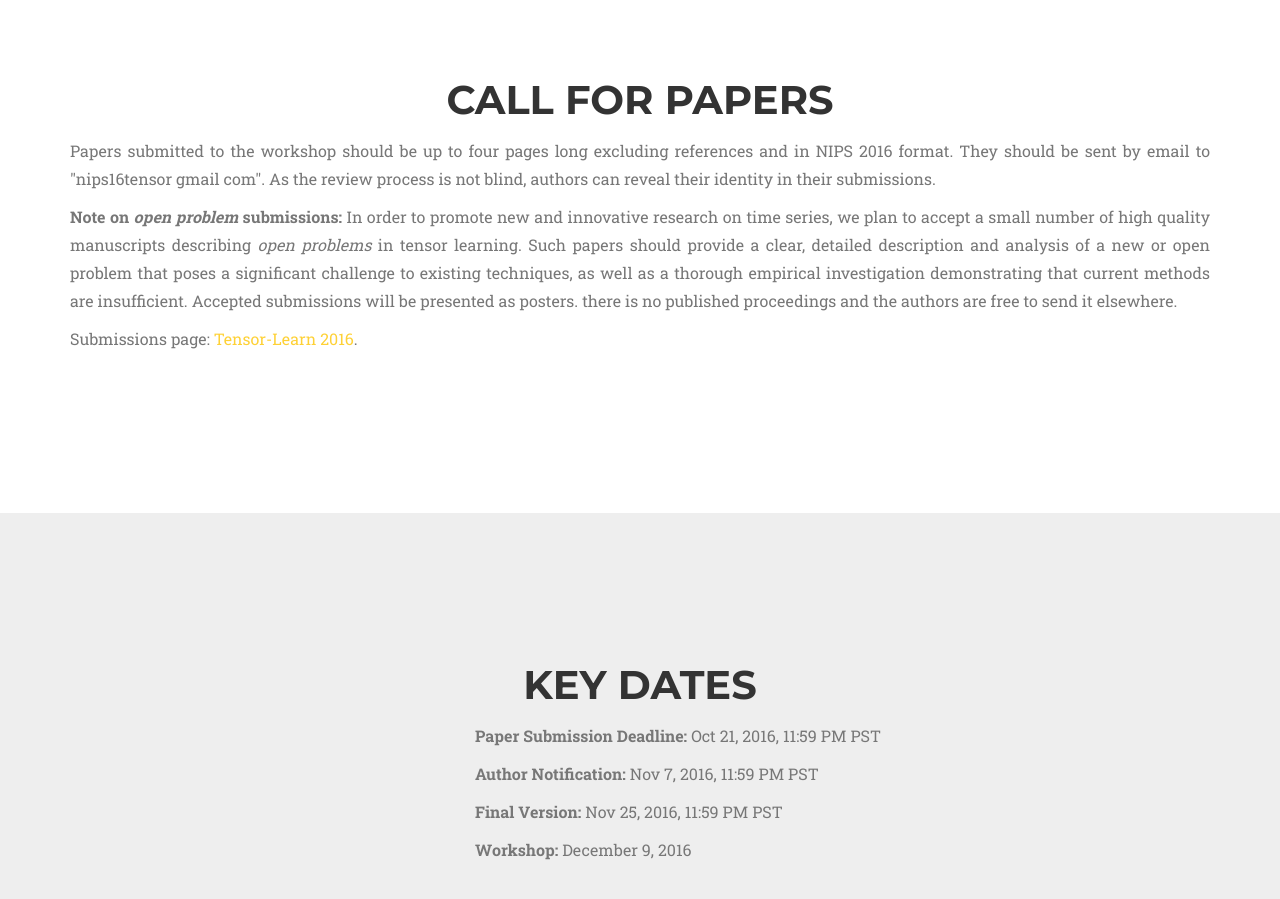
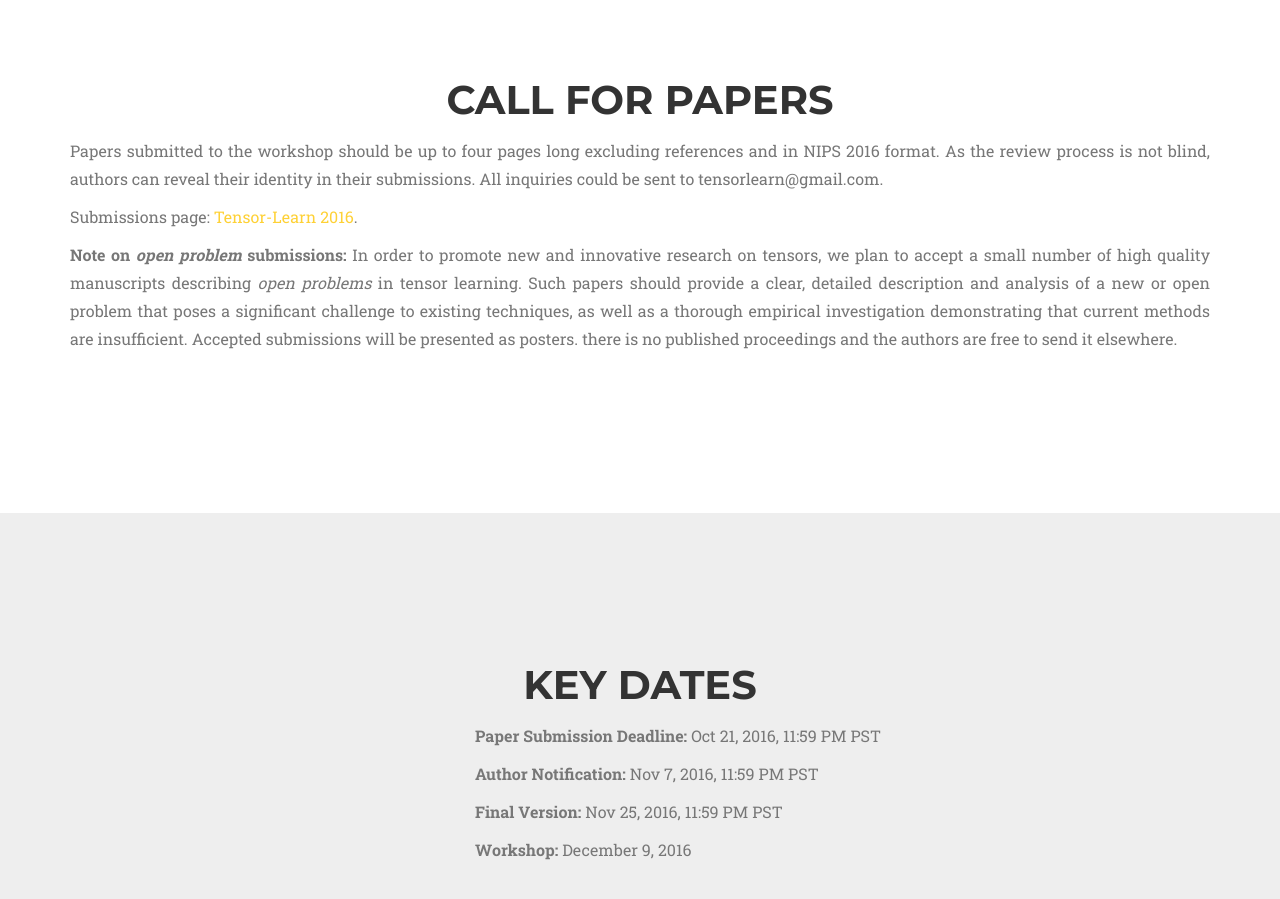
Before and after one commit to yuqirose/time-series-workshop, a plain HTML site: page index.html in a window 1280 px wide. Shown: the part 5140-6039 px from the top of the page. Drawn offline with nearby package versions, Linux system fonts and the light colour scheme; a web font is replaced by a local one.

Commit message:
Update gmail address

```diff
--- a/index.html
+++ b/index.html
@@ -369,15 +369,17 @@
             <div class="row text-justify">
                 <div class="col-md-12">
                     <p class="large text-muted">
-                    Papers submitted to the workshop should be up to four pages long excluding references and in NIPS 2016 format. They should be sent by email to "nips16tensor <AT> gmail <DOT> com". As the review process is not blind, authors can reveal their identity in their submissions.
-                    </p>
-                  <p class="large text-muted">
-                      <b>Note on <i>open problem</i> submissions:</b> In order to promote new and innovative research on time series, we plan to accept a small number of high quality manuscripts describing <i>open problems</i> in tensor learning. Such papers should provide a clear, detailed description and analysis of a new or open problem that poses a significant challenge to existing techniques, as well as a thorough empirical investigation demonstrating that current methods are insufficient. Accepted submissions will be presented as posters. there is no published proceedings and the authors are free to send it elsewhere.
-                  </p>
-                  <p class="large text-muted">
+                    Papers submitted to the workshop should be up to four pages long excluding references and in NIPS 2016 format.  As the review process is not blind, authors can reveal their identity in their submissions. All inquiries could be sent to tensorlearn@gmail.com.
+                    <p class="large text-muted">
                     <!--   Submissions website: TBA. -->
                       Submissions page: <a href="https://easychair.org/conferences/?conf=tensorlearn2016">Tensor-Learn 2016</a>.
                   </p>
+
+                    </p>
+                  <p class="large text-muted">
+                      <b>Note on <i>open problem</i> submissions:</b> In order to promote new and innovative research on tensors, we plan to accept a small number of high quality manuscripts describing <i>open problems</i> in tensor learning. Such papers should provide a clear, detailed description and analysis of a new or open problem that poses a significant challenge to existing techniques, as well as a thorough empirical investigation demonstrating that current methods are insufficient. Accepted submissions will be presented as posters. there is no published proceedings and the authors are free to send it elsewhere.
+                  </p>
+
                </div>
             </div>
         </div>
```
Also changed, not shown: 2 other files.
